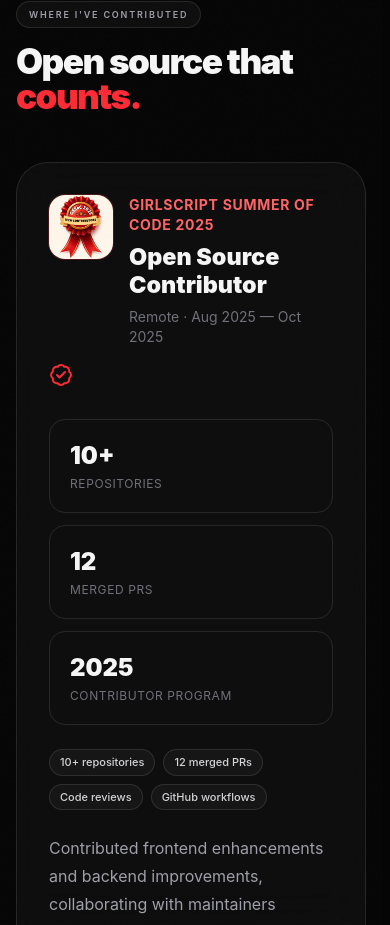
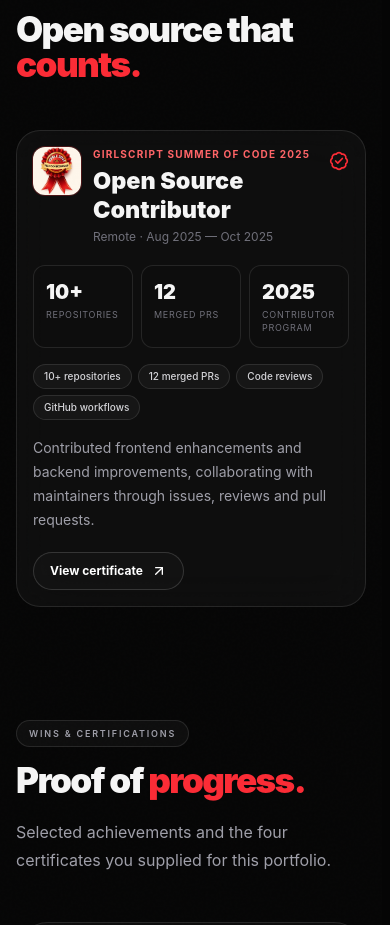
Before and after one commit to zaidxGithub/zaids-portfolio, a React (Vite) app: page / in a window 390 px wide. Shown: the part 8095-9020 px from the top of the page. Built offline with nearby package versions, Linux system fonts and the light colour scheme.

Commit message:
Feat: Refactor Loader and Navbar components for improved functionality and update ContributionsSection layout for better presentation

```diff
--- a/src/components/layout/Loader.jsx
+++ b/src/components/layout/Loader.jsx
@@ -1,10 +1,10 @@
-export default function Loader() {
+export default function Loader({ isHidden }) {
   return (
-    <div className="loader-screen" aria-label="Loading portfolio">
+    <div className={`loader-screen ${isHidden ? "is-hidden" : ""}`} aria-label="Loading portfolio">
       <div className="loader-mark">MZ<span>.</span></div>
       <div className="loader-name">Mohammad Zaid</div>
       <div className="loader-line"><span /></div>
-      <p>Building digital experiences</p>
+      <p>Loading portfolio...</p>
     </div>
   );
 }
--- a/src/components/layout/Navbar.jsx
+++ b/src/components/layout/Navbar.jsx
@@ -2,9 +2,8 @@
 import { useState } from "react";
 import { navItems } from "../../data/portfolioData";
 
-export default function Navbar({ theme, setTheme }) {
+export default function Navbar({ theme, onToggleTheme }) {
   const [open, setOpen] = useState(false);
-  const toggleTheme = () => setTheme(theme === "dark" ? "light" : "dark");
 
   return (
     <header className="fixed left-1/2 top-4 z-50 w-[min(1120px,92%)] -translate-x-1/2">
@@ -27,7 +26,7 @@
           <div className="flex items-center gap-2">
             <button
               className="theme-toggle"
-              onClick={toggleTheme}
+              onClick={onToggleTheme}
               aria-label={`Switch to ${theme === "dark" ? "light" : "dark"} theme`}
               title={`Switch to ${theme === "dark" ? "light" : "dark"} theme`}
             >
--- a/src/components/sections/ContributionsSection.jsx
+++ b/src/components/sections/ContributionsSection.jsx
@@ -3,78 +3,147 @@
 import ExternalButton from "../ui/ExternalButton";
 import ContributionCard from "../cards/ContributionCard";
 import { contributions } from "../../data/portfolioData";
+import Reveal from "../ui/Reveal";
+
+
 
 export default function ContributionsSection() {
   return (
-    <section className="container-x py-28">
+    <section className="container-x py-20 sm:py-24 lg:py-28">
       <SectionHeader
         eyebrow="Where I've contributed"
         title="Open source that"
         accent="counts."
       />
-      <div className="grid gap-5 lg:grid-cols-[1.2fr_.8fr]">
-        <div className="glass rounded-[2rem] p-8">
-          <div className="flex flex-wrap items-start justify-between gap-4">
-            <div className="flex items-start gap-4">
+
+      {}
+      <Reveal className="mt-8 sm:mt-10">
+        <div className="glass glass-hover rounded-[1.5rem] p-4 sm:rounded-[2rem] sm:p-6 lg:p-8">
+
+          {}
+          <div className="flex items-start justify-between gap-3 sm:gap-4">
+
+            {}
+            <div className="flex min-w-0 items-start gap-3 sm:gap-4">
+
+              {}
               <img
                 src="/certificates/gssoc-badge.jpg"
                 alt="GSSoC 2025 Tech Contributors badge"
-                className="h-16 w-16 rounded-2xl object-cover ring-1 ring-red-500/25"
+                className="
+                  h-12
+                  w-12
+                  shrink-0
+                  rounded-xl
+                  object-cover
+                  ring-1
+                  ring-red-500/25
+                  sm:h-16
+                  sm:w-16
+                  sm:rounded-2xl
+                "
               />
-              <div>
-                <p className="text-sm font-bold uppercase tracking-wider text-red-400">
+
+              {}
+              <div className="min-w-0">
+
+                <p className="text-[10px] font-bold uppercase tracking-[.12em] text-red-400 sm:text-sm sm:tracking-wider">
                   GirlScript Summer of Code 2025
                 </p>
-                <h3 className="mt-2 text-3xl font-black">
+
+                <h3 className="mt-1 text-xl font-black leading-tight sm:mt-2 sm:text-3xl">
                   Open Source Contributor
                 </h3>
-                <p className="mt-2 text-sm text-zinc-500">
+
+                <p className="mt-1 text-xs text-zinc-500 sm:mt-2 sm:text-sm">
                   Remote · Aug 2025 — Oct 2025
                 </p>
+
               </div>
             </div>
-            <BadgeCheck className="text-red-500" />
+
+            {}
+            <BadgeCheck
+              size={20}
+              className="mt-1 shrink-0 text-red-500 sm:h-6 sm:w-6"
+            />
           </div>
-          <div className="mt-8 grid gap-3 sm:grid-cols-3">
+
+
+          {}
+          <div className="mt-5 grid grid-cols-3 gap-2 sm:mt-8 sm:gap-3">
+
             {[
               ["10+", "Repositories"],
               ["12", "Merged PRs"],
               ["2025", "Contributor program"],
-            ].map(([n, l]) => (
-              <div key={l} className="rounded-2xl border border-white/10 p-5">
-                <p className="text-2xl font-black">{n}</p>
-                <p className="mt-1 text-xs uppercase tracking-wider text-zinc-500">
-                  {l}
+            ].map(([number, label]) => (
+              <div
+                key={label}
+                className="
+                  rounded-xl
+                  border
+                  border-white/10
+                  bg-black/10
+                  p-3
+                  sm:rounded-2xl
+                  sm:p-5
+                "
+              >
+                <p className="text-xl font-black sm:text-2xl">
+                  {number}
+                </p>
+
+                <p className="mt-0.5 text-[9px] uppercase tracking-[.08em] text-zinc-500 sm:mt-1 sm:text-xs sm:tracking-wider">
+                  {label}
                 </p>
               </div>
             ))}
+
           </div>
-          <div className="mt-6 flex flex-wrap gap-2">
-            <span className="tag">10+ repositories</span>
-            <span className="tag">12 merged PRs</span>
-            <span className="tag">Code reviews</span>
-            <span className="tag">GitHub workflows</span>
+
+
+          {}
+          <div className="mt-4 flex flex-wrap gap-1.5 sm:mt-6 sm:gap-2">
+
+            <span className="tag text-[10px] sm:text-xs">
+              10+ repositories
+            </span>
+
+            <span className="tag text-[10px] sm:text-xs">
+              12 merged PRs
+            </span>
+
+            <span className="tag text-[10px] sm:text-xs">
+              Code reviews
+            </span>
+
+            <span className="tag text-[10px] sm:text-xs">
+              GitHub workflows
+            </span>
+
           </div>
-          <p className="mt-6 leading-7 text-zinc-400">
+
+
+          {}
+          <p className="mt-4 max-w-4xl text-sm leading-6 text-zinc-400 sm:mt-6 sm:text-base sm:leading-7">
             Contributed frontend enhancements and backend improvements,
             collaborating with maintainers through issues, reviews and pull
             requests.
           </p>
-          <div className="mt-7">
-            <ExternalButton href="https://drive.google.com/file/d/1gJ3u_qPKG16TRVsyrRG-yyOx_5ogQEHu/view?usp=sharing">
+
+
+          {}
+          <div className="mt-5 sm:mt-7">
+            <ExternalButton
+              href="https://drive.google.com/file/d/1gJ3u_qPKG16TRVsyrRG-yyOx_5ogQEHu/view?usp=sharing"
+            >
               View certificate
             </ExternalButton>
           </div>
+
         </div>
-        <div className="grid gap-5">
-          {contributions.map((contribution) => (
-            <ContributionCard
-              key={contribution.title}
-              contribution={contribution}
-            />
-          ))}
-        </div>
-      </div>
+      </Reveal>
     </section>
   );
 }
```
